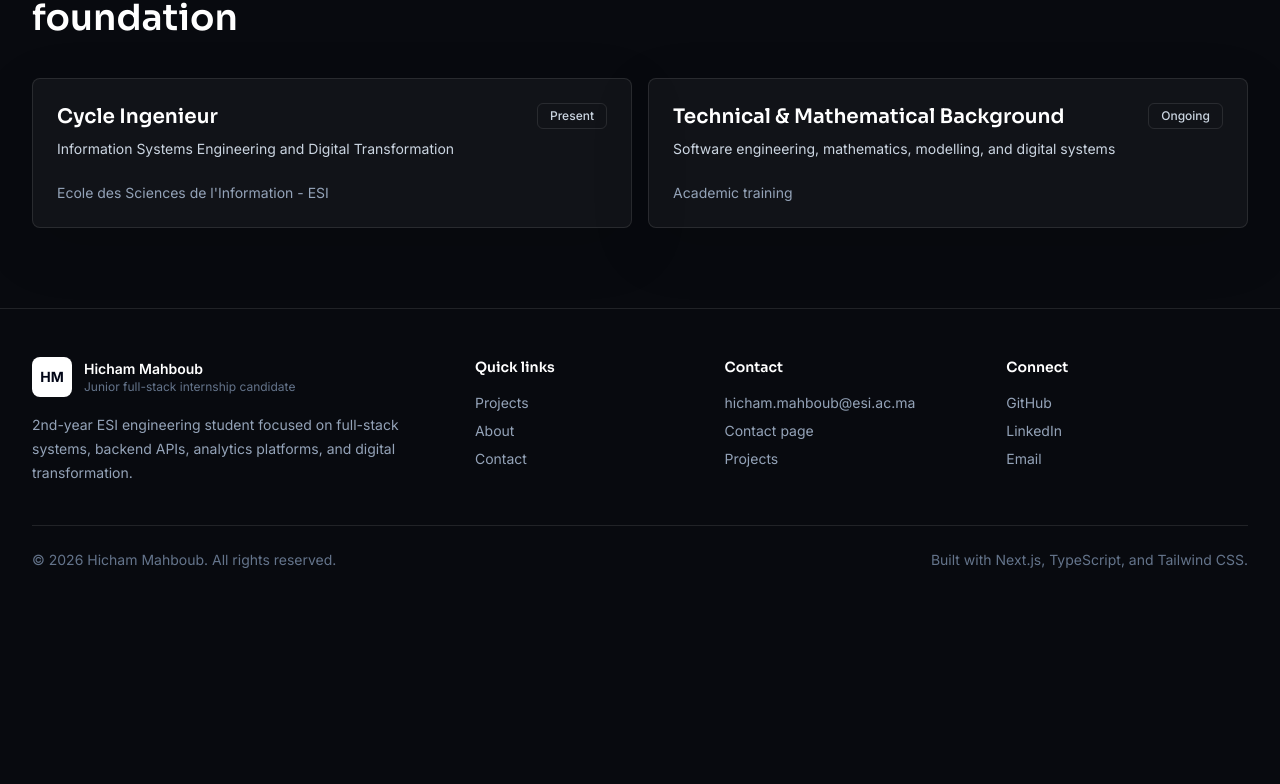
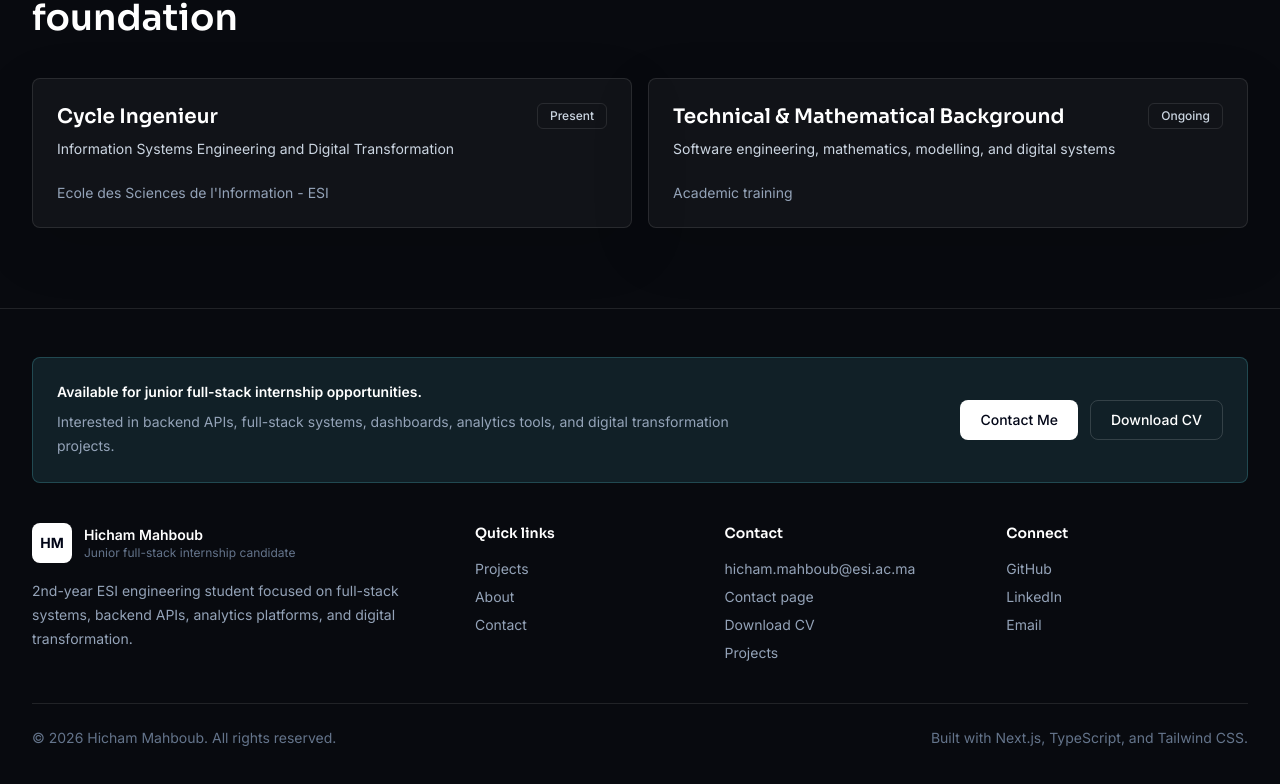
Before and after one commit to HichamxMahboub/hicham-mahboub-portfolio, a Next.js app: page /about in a window 1280 px wide. Shown: the part 4113-4897 px from the top of the page. Before the commit the page ends 4731 px from the top, so only its background shows below. Built offline with nearby package versions, Linux system fonts and the light colour scheme; no server answers; the database is empty.

Commit message:
Finalize recruiter portfolio polish

```diff
--- a/app/layout.tsx
+++ b/app/layout.tsx
@@ -5,7 +5,7 @@ import Navbar from "@/components/Navbar";
 import Footer from "@/components/Footer";
 import { siteConfig } from "@/config/siteConfig";
 
-const metadataBase = siteConfig.url ? new URL(siteConfig.url) : undefined;
+const metadataBase = new URL(siteConfig.url);
 const inter = Inter({
   subsets: ["latin"],
   variable: "--font-geist-sans",
@@ -26,35 +26,61 @@ export const metadata: Metadata = {
   description: siteConfig.description,
   keywords: [
     "Hicham Mahboub",
-    "full stack engineer",
-    "information systems engineering",
-    "web development",
+    "junior full-stack internship",
+    "ESI engineering student",
+    "ISITD",
+    "Information Systems and Digital Transformation",
+    "full-stack developer portfolio",
+    "backend API portfolio",
+    "dashboard portfolio",
+    "data analytics portfolio",
     "React",
     "Next.js",
+    "TypeScript",
+    "ASP.NET Core",
     "Spring Boot",
+    "Node.js",
+    "PostgreSQL",
+    "MongoDB",
     "portfolio",
   ],
+  applicationName: siteConfig.name,
   authors: [{ name: siteConfig.name }],
   creator: siteConfig.name,
+  publisher: siteConfig.name,
   alternates: {
     canonical: "/",
   },
   openGraph: {
     title: siteConfig.title,
     description: siteConfig.description,
-    url: "/",
+    url: siteConfig.url,
     siteName: siteConfig.name,
     type: "website",
     locale: "en_US",
+    images: [
+      {
+        url: "/images/My-pdp.png",
+        alt: "Hicham Mahboub portfolio profile image",
+      },
+    ],
   },
   twitter: {
-    card: "summary",
+    card: "summary_large_image",
     title: siteConfig.title,
     description: siteConfig.description,
+    images: ["/images/My-pdp.png"],
   },
   robots: {
     index: true,
     follow: true,
+    googleBot: {
+      index: true,
+      follow: true,
+      "max-image-preview": "large",
+      "max-snippet": -1,
+      "max-video-preview": -1,
+    },
   },
 };
 
--- a/app/sitemap.ts
+++ b/app/sitemap.ts
@@ -12,12 +12,16 @@ export default async function sitemap(): Promise<MetadataRoute.Sitemap> {
   const staticRoutes = ["", "/about", "/projects", "/contact"].map((route) => ({
     url: `${baseUrl}${route}`,
     lastModified: new Date(),
+    changeFrequency: "monthly" as const,
+    priority: route === "" ? 1 : 0.8,
   }));
 
   const projects = await getProjects();
   const projectRoutes = projects.map((project) => ({
     url: `${baseUrl}/projects/${project.id}`,
     lastModified: new Date(),
+    changeFrequency: "monthly" as const,
+    priority: 0.7,
   }));
 
   return [...staticRoutes, ...projectRoutes];
--- a/components/Footer.tsx
+++ b/components/Footer.tsx
@@ -13,6 +13,32 @@ export default function Footer() {
   return (
     <footer className="border-t border-white/10 bg-[#080a0f] text-slate-300">
       <div className="mx-auto max-w-7xl px-4 py-12 sm:px-6 lg:px-8">
+        <div className="mb-10 rounded-lg border border-cyan-300/20 bg-cyan-300/10 p-5 sm:flex sm:items-center sm:justify-between sm:gap-6 sm:p-6">
+          <div>
+            <p className="text-sm font-semibold text-white">
+              Available for junior full-stack internship opportunities.
+            </p>
+            <p className="mt-2 max-w-2xl text-sm leading-6 text-slate-400">
+              Interested in backend APIs, full-stack systems, dashboards, analytics tools, and digital transformation projects.
+            </p>
+          </div>
+          <div className="mt-5 flex flex-col gap-3 sm:mt-0 sm:flex-row">
+            <Link
+              href="/contact"
+              className="inline-flex h-10 items-center justify-center rounded-lg bg-white px-5 text-sm font-medium text-slate-950 transition-colors hover:bg-cyan-100"
+            >
+              Contact Me
+            </Link>
+            <a
+              href={siteConfig.cvPath}
+              download
+              className="inline-flex h-10 items-center justify-center rounded-lg border border-white/15 px-5 text-sm font-medium text-white transition-colors hover:bg-white/10"
+            >
+              Download CV
+            </a>
+          </div>
+        </div>
+
         <div className="grid gap-10 md:grid-cols-2 lg:grid-cols-[1.25fr_0.65fr_0.75fr_0.75fr]">
           <div className="space-y-4">
             <Link href="/" className="flex w-fit items-center gap-3" aria-label="Hicham Mahboub home">
@@ -59,6 +85,9 @@ export default function Footer() {
               <Link className="text-slate-400 transition-colors hover:text-white" href="/contact">
                 Contact page
               </Link>
+              <a className="text-slate-400 transition-colors hover:text-white" href={siteConfig.cvPath} download>
+                Download CV
+              </a>
               <Link className="text-slate-400 transition-colors hover:text-white" href="/projects">
                 Projects
               </Link>
--- a/config/siteConfig.ts
+++ b/config/siteConfig.ts
@@ -5,7 +5,8 @@
 
 import type { NavItem, SocialLink, FooterLink, SiteConfig } from "@/types";
 
-export const siteUrl = process.env.NEXT_PUBLIC_SITE_URL?.trim() || null;
+export const productionSiteUrl = "https://portfolio-blush-two-70.vercel.app";
+export const siteUrl = process.env.NEXT_PUBLIC_SITE_URL?.trim() || productionSiteUrl;
 export const academicEmail = "hicham.mahboub@esi.ac.ma";
 export const personalEmail = "hichammahboub45@gmail.com";
 export const phone = "+212 621 960 921";
@@ -37,9 +38,9 @@ export const footerLinks: FooterLink[] = [
 
 export const siteConfig: SiteConfig = {
   name: "Hicham Mahboub",
-  title: "Hicham Mahboub - Full Stack Engineer",
+  title: "Hicham Mahboub - Junior Full-Stack Internship Portfolio",
   description:
-    "Information Systems and Digital Transformation Engineering student seeking an internship as a junior full-stack developer.",
+    "2nd-year ESI engineering student in Information Systems and Digital Transformation, building full-stack, backend API, dashboard, and analytics projects for junior internship opportunities.",
   url: siteUrl,
   contactEmail,
   academicEmail,
--- a/types/index.ts
+++ b/types/index.ts
@@ -88,7 +88,7 @@ export interface SiteConfig {
     name: string;
     title: string;
     description: string;
-    url: string | null;
+    url: string;
     contactEmail: string | null;
     academicEmail: string;
     personalEmail: string;
```
